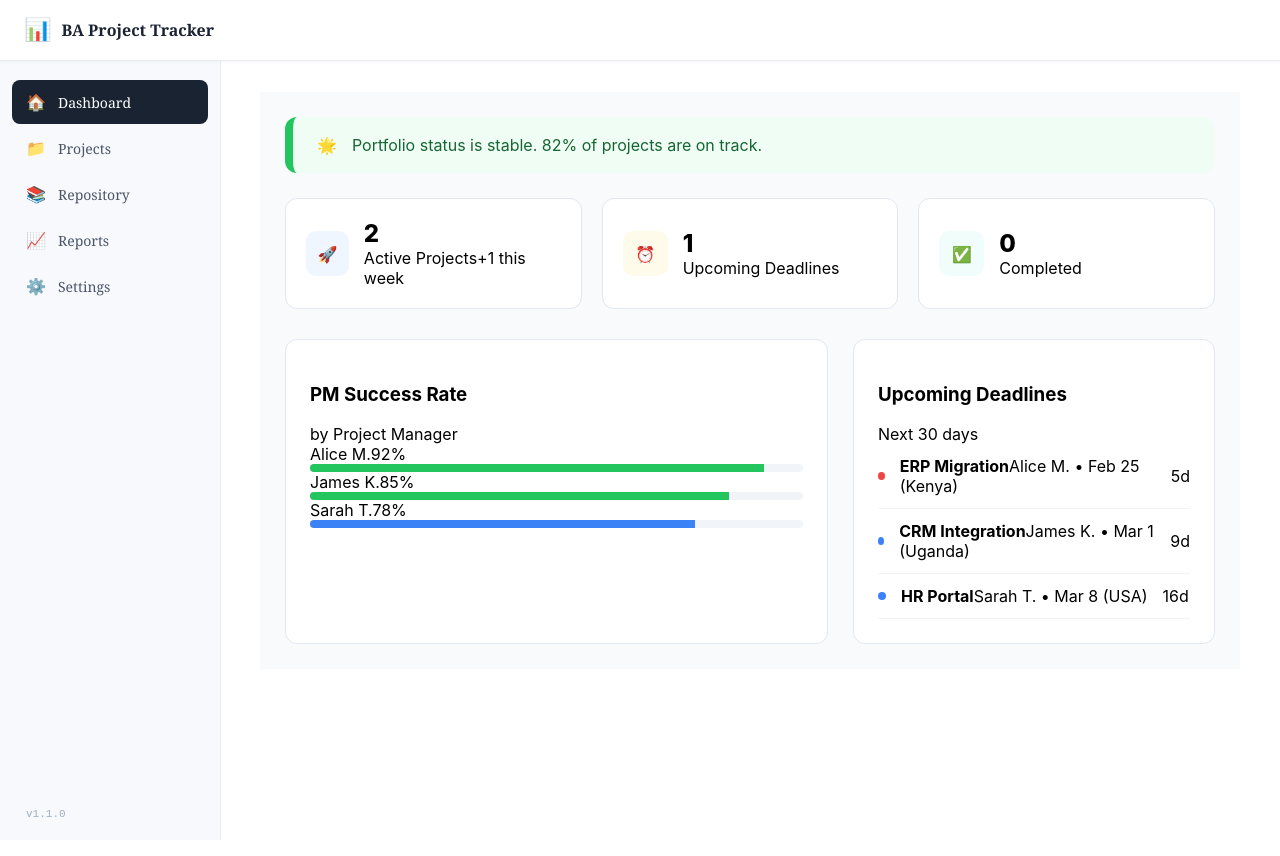
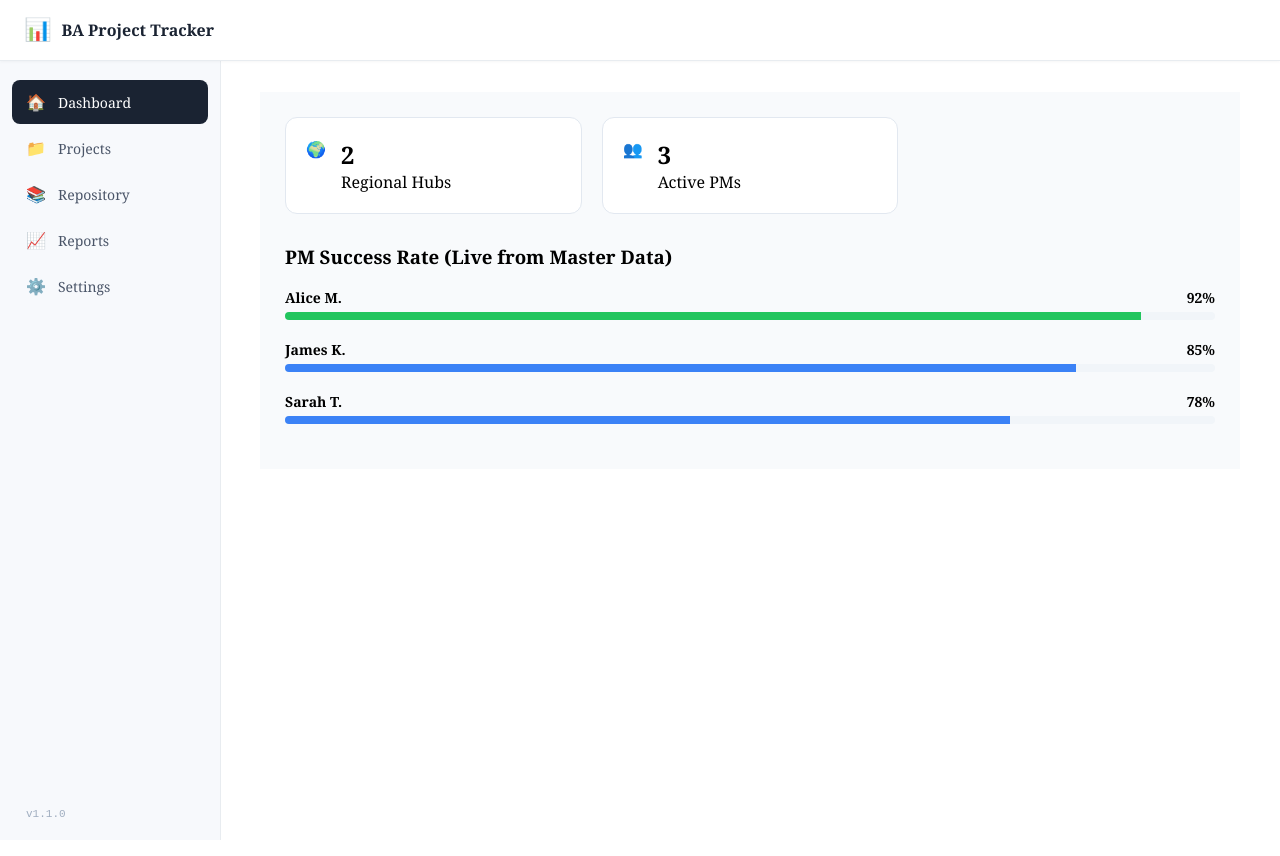
Before and after one commit to NeskoLimo/BA-PROJECT_TRACKER, an Angular app: page /dashboard in a window 1280 px wide. Shown: the top 856 px of the page. Built offline with nearby package versions, Linux system fonts and the light colour scheme.

Commit message:
Update dashboard.component.ts

```diff
--- a/src/app/components/dashboard/dashboard.component.ts
+++ b/src/app/components/dashboard/dashboard.component.ts
@@ -1,43 +1,26 @@
-import { Component, OnInit } from '@angular/core'; // Fixes TS2304: OnInit
+import { Component, OnInit } from '@angular/core';
 import { CommonModule } from '@angular/common';
 import { trigger, transition, style, animate, query, stagger } from '@angular/animations';
 import { GovernanceService } from '../../services/governance.service';
 
-// --- INTERFACES: Define here to fix TS2304 and TS2552 ---
 interface Project {
-  name: string;
-  pm: string;
-  status: 'Active' | 'On Hold' | 'Completed' | 'Planning';
-  deadline: string;
-  daysRemaining: number;
-  country: string;
-  currency: string;
-  budget: number;
-  spent: number;
-  successRate: number;
-}
-
-interface PMPerformance {
-  name: string;
-  rate: number;
+  name: string; pm: string; status: string; deadline: string;
+  daysRemaining: number; country: string; currency: string;
+  budget: number; spent: number; successRate: number;
 }
 
 interface KPI {
-  title: string;
-  value: number;
-  icon: string;
-  color: 'blue' | 'green' | 'yellow' | 'check';
-  change?: string;
+  title: string; value: number; icon: string; color: string; change?: string;
 }
 
-@Component({ // Fixes TS-992007: Ensures class is decorated
+@Component({
   selector: 'app-dashboard',
   standalone: true,
   imports: [CommonModule],
   animations: [
     trigger('staggerFade', [
       transition(':enter', [
-        query('.kpi-card, .pm-row, .deadline-item', [
+        query('.kpi-card, .pm-row', [
           style({ opacity: 0, transform: 'translateY(20px)' }),
           stagger(100, [
             animate('500ms ease-out', style({ opacity: 1, transform: 'translateY(0)' }))
@@ -50,40 +33,25 @@ interface KPI {
         style({ width: '0%' }),
         animate('1000ms 500ms ease-out', style({ width: '*' }))
       ])
-    ]),
-    trigger('taglineAppear', [
-      transition(':enter', [
-        style({ opacity: 0, transform: 'translateY(-10px)' }),
-        animate('600ms ease-out', style({ opacity: 1, transform: 'translateY(0)' }))
-      ])
     ])
   ],
   template: `
     <div class="dashboard-wrapper">
-      <div class="storytelling-bar" [ngClass]="getMood()" @taglineAppear>
-        <span class="mood-emoji">{{ getMoodEmoji() }}</span>
-        <span class="story-text">{{ storytellingTagline }}</span>
-      </div>
-
       <div class="kpi-grid" @staggerFade>
-        <div class="kpi-card shadow-hover" *ngFor="let k of kpis">
+        <div class="kpi-card" *ngFor="let k of kpis">
           <span class="kpi-icon" [ngClass]="k.color">{{ k.icon }}</span>
           <div class="kpi-info">
             <span class="count">{{ k.value }}</span>
             <span class="label">{{ k.title }}</span>
-            <span *ngIf="k.change" class="change-info">{{ k.change }}</span>
           </div>
         </div>
       </div>
 
       <div class="main-content-split">
         <div class="card chart-card">
-          <div class="card-header">
-            <h3>PM Success Rate</h3>
-            <span class="sub-text">by Project Manager</span>
-          </div>
+          <h3>PM Success Rate (Live from Master Data)</h3>
           <div class="success-list">
-            <div *ngFor="let pm of pmPerformance" class="pm-row">
+            <div *ngFor="let pm of gov.masterPMs" class="pm-row">
               <div class="pm-meta">
                 <span>{{ pm.name }}</span>
                 <span class="percent">{{ pm.rate }}%</span>
@@ -98,81 +66,33 @@ interface KPI {
             </div>
           </div>
         </div>
-
-        <div class="card deadline-card">
-          <div class="card-header">
-            <h3>Upcoming Deadlines</h3>
-            <span class="sub-text">Next 30 days</span>
-          </div>
-          <div class="deadline-list">
-            <div *ngFor="let p of projects" class="deadline-item">
-              <div class="deadline-marker" [style.background-color]="getMarkerColor(p.daysRemaining)"></div>
-              <div class="deadline-info">
-                <strong>{{ p.name }}</strong>
-                <span>{{ p.pm }} • {{ p.deadline }} ({{ p.country }})</span>
-              </div>
-              <div class="deadline-chip" [class.urgent]="p.daysRemaining < 7">
-                {{ p.daysRemaining }}d
-              </div>
-            </div>
-          </div>
-        </div>
       </div>
     </div>
   `,
   styles: [`
-    .dashboard-wrapper { padding: 25px; background: #f8fafc; font-family: 'Inter', sans-serif; }
-    .kpi-grid { display: grid; grid-template-columns: repeat(auto-fit, minmax(200px, 1fr)); gap: 20px; margin-bottom: 30px; }
-    .kpi-card { background: white; padding: 20px; border-radius: 12px; display: flex; align-items: center; gap: 15px; border: 1px solid #e2e8f0; }
-    .kpi-icon { width: 45px; height: 45px; border-radius: 10px; display: flex; align-items: center; justify-content: center; }
-    .kpi-icon.blue { background: #eff6ff; } .kpi-icon.green { background: #f0fdf4; }
-    .kpi-icon.yellow { background: #fffbeb; } .kpi-icon.check { background: #f0fdfa; }
+    .dashboard-wrapper { padding: 25px; background: #f8fafc; }
+    .kpi-grid { display: grid; grid-template-columns: repeat(3, 1fr); gap: 20px; margin-bottom: 30px; }
+    .kpi-card { background: white; padding: 20px; border-radius: 12px; display: flex; gap: 15px; border: 1px solid #e2e8f0; }
     .count { display: block; font-size: 24px; font-weight: 800; }
-    .main-content-split { display: grid; grid-template-columns: 1.5fr 1fr; gap: 25px; }
-    .card { background: white; border-radius: 12px; padding: 24px; border: 1px solid #e2e8f0; }
-    .progress-container { height: 8px; background: #f1f5f9; border-radius: 10px; overflow: hidden; }
-    .progress-bar { height: 100%; transition: width 1s ease-in-out; }
-    .deadline-item { display: flex; align-items: center; gap: 15px; padding: 12px 0; border-bottom: 1px solid #f1f5f9; }
-    .deadline-marker { width: 8px; height: 8px; border-radius: 50%; }
-    .storytelling-bar { padding: 18px 24px; margin-bottom: 25px; border-radius: 12px; border-left: 8px solid; display: flex; gap: 15px; align-items: center; }
-    .storytelling-bar.positive { border-left-color: #22c55e; background: #f0fdf4; color: #166534; }
-    .storytelling-bar.warning { border-left-color: #f59e0b; background: #fffbeb; color: #854d0e; }
+    .progress-container { height: 8px; background: #f1f5f9; border-radius: 10px; overflow: hidden; margin-top: 5px; }
+    .progress-bar { height: 100%; transition: width 0.5s ease-in-out; }
+    .pm-row { margin-bottom: 20px; }
+    .pm-meta { display: flex; justify-content: space-between; font-weight: 600; font-size: 14px; }
   `]
 })
 export class DashboardComponent implements OnInit {
-  projects: Project[] = [ // Fixes TS2304: Project
-    { name: 'ERP Migration', pm: 'Alice M.', status: 'Active', deadline: 'Feb 25', daysRemaining: 5, country: 'Kenya', currency: 'KES', budget: 850000, spent: 612000, successRate: 92 },
-    { name: 'CRM Integration', pm: 'James K.', status: 'Active', deadline: 'Mar 1', daysRemaining: 9, country: 'Uganda', currency: 'UGX', budget: 500000, spent: 400000, successRate: 85 },
-    { name: 'HR Portal', pm: 'Sarah T.', status: 'On Hold', deadline: 'Mar 8', daysRemaining: 16, country: 'USA', currency: 'USD', budget: 150000, spent: 50000, successRate: 78 }
-  ];
-
-  kpis: KPI[] = []; // Fixes TS2304: KPI
-  pmPerformance: PMPerformance[] = [ // Fixes TS2552: PMPerformance
-    { name: 'Alice M.', rate: 92 },
-    { name: 'James K.', rate: 85 },
-    { name: 'Sarah T.', rate: 78 }
-  ];
-
-  storytellingTagline: string = '';
+  kpis: KPI[] = [];
 
   constructor(public gov: GovernanceService) {}
 
-  // FIXED: Explicit implementation to satisfy 'OnInit'
   ngOnInit(): void {
-    this.calculateKPIs();
-    this.storytellingTagline = "Portfolio status is stable. 82% of projects are on track.";
-  }
-
-  private calculateKPIs(): void {
     this.kpis = [
-      { title: 'Active Projects', value: 2, icon: '🚀', color: 'blue', change: '+1 this week' },
-      { title: 'Upcoming Deadlines', value: 1, icon: '⏰', color: 'yellow' },
-      { title: 'Completed', value: 0, icon: '✅', color: 'check' }
+      { title: 'Regional Hubs', value: this.gov.masterRegions.length, icon: '🌍', color: 'blue' },
+      { title: 'Active PMs', value: this.gov.masterPMs.length, icon: '👥', color: 'green' }
     ];
   }
 
-  getMood() { return 'positive'; }
-  getMoodEmoji() { return '🌟'; }
-  getBarColor(rate: number) { return rate > 80 ? '#22c55e' : '#3b82f6'; }
-  getMarkerColor(days: number) { return days < 7 ? '#ef4444' : '#3b82f6'; }
+  getBarColor(rate: number) {
+    return rate > 85 ? '#22c55e' : rate > 70 ? '#3b82f6' : '#f59e0b';
+  }
 }
```
